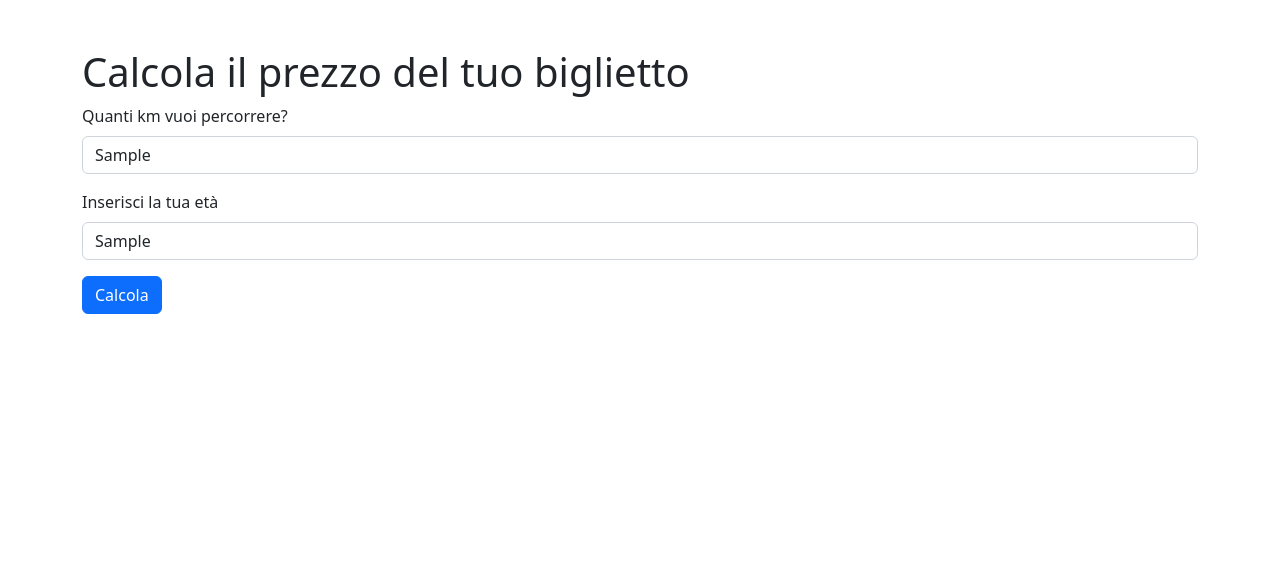
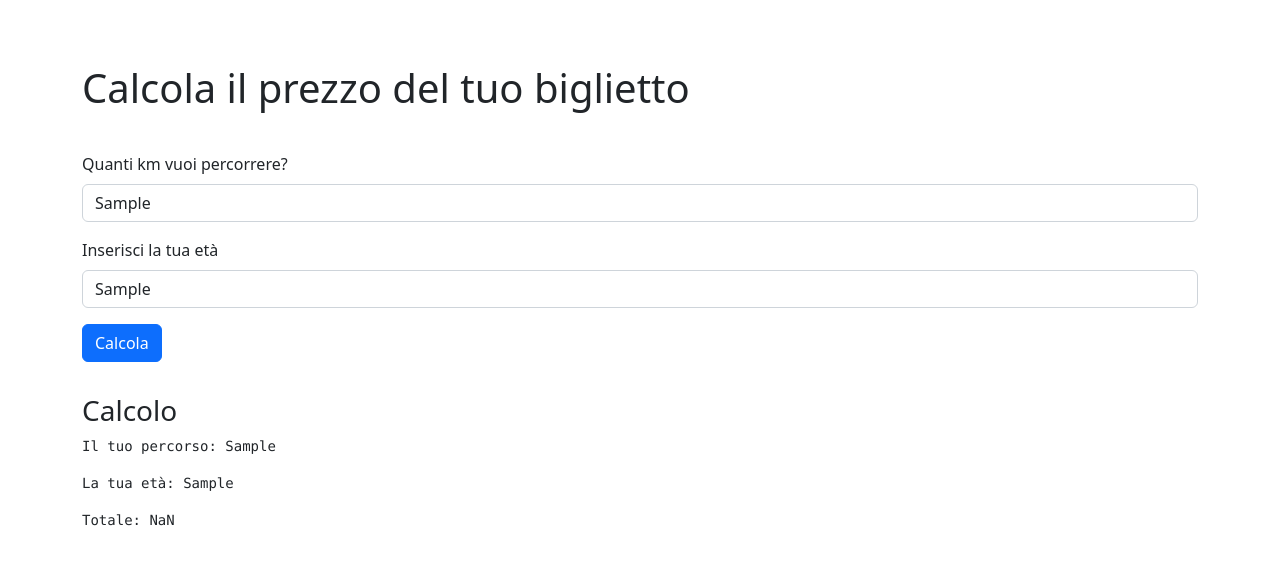
Before and after one commit to Antonius131/js-biglietto-treno-form, a plain HTML site: page index.html in a window 1280 px wide. Both pictures are taken after typing "Sample", "Sample" into the empty fields and a click on the button "Calcola". Drawn offline with nearby package versions, Linux system fonts and the light colour scheme.

Commit message:
Milestone 2: print price calculation in the page

```diff
--- a/index.html
+++ b/index.html
@@ -15,7 +15,13 @@
       <div class="container">
          <div class="row py-5">
             <div class="col">
+               <div class="row py-3">
+                  <div class="col">
                      <h1>Calcola il prezzo del tuo biglietto</h1>
+                  </div>
+               </div>
+               <div class="row py-3">
+                  <div class="col">
                      <div class="mb-3">
                      <label for="InputText" class="form-label">Quanti km vuoi percorrere?</label>
                      <input type="text" id="distance-input" class="form-control">
@@ -27,6 +33,16 @@
                      <button type="submit" id="submit-result" class="btn btn-primary">Calcola</button>
                   </div>
                </div>
+               <div class="row py-3">
+                  <div class="col">
+                     <h3>Calcolo</h3>
+                     <pre>Il tuo percorso: <span id="trip-distance"></span></pre>
+                     <pre>La tua età: <span id="user-age"></span></pre>
+                     <pre>Totale: <span id="ticket-price"></span></pre>
+                  </div>
+               </div>
+            </div>
+         </div>
       </div>
    </main>
 
--- a/js/script.js
+++ b/js/script.js
@@ -1,17 +1,21 @@
+const tripDistance = document.getElementById('distance-input');
+const userAge = document.getElementById('age-input');
 const resultButton = document.getElementById('submit-result');
 
 resultButton.addEventListener('click', function(){
-   console.log(document.getElementById('distance-input').value);
-   console.log(document.getElementById('age-input').value);
+   let ticketPrice = tripDistance.value * .26;
+   parseInt(tripDistance.value);
+   parseInt(userAge.value);
+
+   if (userAge.value < 18) {
+      ticketPrice = ticketPrice * .85;
+   } else if (userAge.value >= 65) {
+      ticketPrice = ticketPrice * .65;
+   }
+
+   const roundedPrice = ticketPrice.toFixed(2);
+
+   document.getElementById('trip-distance').innerHTML = tripDistance.value;
+   document.getElementById('user-age').innerHTML = userAge.value;
+   document.getElementById('ticket-price').innerHTML = roundedPrice;
 });
-
-// let ticketPrice = tripDistance * .26;
-
-// if (userAge < 18) {
-//    ticketPrice = ticketPrice * .85;
-// } else if (userAge >= 65) {
-//    ticketPrice = ticketPrice * .65;
-// }
-
-// const roundedPrice = ticketPrice.toFixed(2);
-// console.log(roundedPrice);
```
Lines whose indentation alone changed are shown as unchanged.
